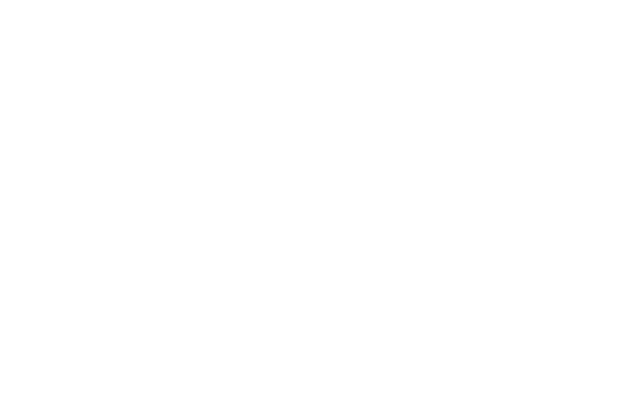
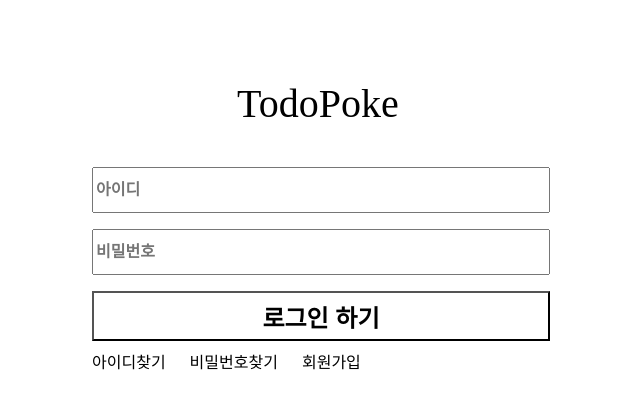
Before and after one commit to yundevingV/todopoke, a React (Create React App) app: page /Login in a window 1280 px wide. Before the commit this address had no page. Shown: the top 408 px of the page, without its empty margins (331-971 px from the left). Built offline with nearby package versions, Linux system fonts and the light colour scheme.

Commit message:
로그인창

```diff
--- a/src/App.js
+++ b/src/App.js
@@ -2,6 +2,8 @@
 
 import SignUp from './pages/SignUp/SignUp'
 import Home from './pages/Home/Home'
+import Login from './pages/Login/Login'
+
 
 import Header from './pages/header/Header'
 
@@ -10,7 +12,7 @@
     <Routes>
           <Route path="/" element={<Home />} />
           <Route path="/SignUp" element={<SignUp />} />
-
+          <Route path="/Login" element={<Login />} />
           {/* 테스트 */}
           <Route path="/Header" element={<Header />} />
 
--- /dev/null
+++ b/src/pages/Login/Login.js
@@ -0,0 +1,119 @@
+import React  from "react";
+
+// 라이브러리
+import styled , {css} from "styled-components";
+import Axios from "axios";
+
+function Login(){
+    return(
+        <>
+            <Container>
+                <TitleWrapper>
+                    <Title>
+                        TodoPoke
+                    </Title>
+                </TitleWrapper>
+
+                <InputWrapper>
+                    <Input
+                        placeholder='아이디'/>
+
+                    <Input
+                        placeholder='비밀번호'/>
+                </InputWrapper>
+
+                <SubmitButtonWrapper>
+                    <SubmitButton>
+                        <SubmitButtonFont>
+                            로그인 하기
+                        </SubmitButtonFont>
+                    </SubmitButton>
+                </SubmitButtonWrapper>
+
+                <SubWrapper>
+                    <Sub>
+                        아이디찾기
+                    </Sub>
+                    <Sub>
+                        비밀번호찾기
+                    </Sub>
+                    <Sub>
+                        회원가입
+                    </Sub>
+                </SubWrapper>
+
+            </Container>
+        </>
+    )
+}
+
+export default Login
+
+const Container = styled.div`
+position: relative;
+top : 5vh;
+
+height: fit-content;
+margin-left : calc(50vw - 225px);
+
+`
+
+const TitleWrapper = styled.div`
+margin-left : calc(225px - 80px);
+`
+
+
+const NameFontSize = {
+    titleFontsize: '40px'
+}
+const Title = styled.p`
+font-size : ${NameFontSize.titleFontsize};
+`
+
+const InputWrapper = styled.div`
+
+`
+
+const Input = styled.input`
+display : block;
+width : 450px;
+height: 40px;
+text-align: left;
+overflow: hidden;
+
+margin-bottom: 1rem;
+::placeholder {
+    font-weight : bold;
+    font-size : 1rem;
+}
+`
+
+const SubmitButtonWrapper = styled.div`
+
+`
+const SubmitButton = styled.button`
+display : block;
+width : 458px;
+height : 50px;
+background : #FFFFFF;
+&:hover {
+    background : #20a8d8;
+    color : #FFFFFF;
+    transition: 0.3s;
+}
+`
+
+const SubmitButtonFont = styled.span`
+font-weight : bold;
+font-size : 1.5rem;
+padding: 1rem;
+`
+
+const SubWrapper = styled.div`
+margin-top: 0.5rem;
+`
+
+const Sub = styled.span`
+
+margin-right: 1.5rem;
+`
--- a/src/pages/SignUp/SignUp.js
+++ b/src/pages/SignUp/SignUp.js
@@ -4,12 +4,17 @@
 import styled , {css} from "styled-components";
 import Axios from "axios";
 
+// 컴포넌트
+import Header from '../header/Header'
 
 const ContainerWrapper = styled.div`
 height: 100vh;
+
+position: relative;
+top : 5vh;
 `
 const Container = styled.div`
-width : 40vh;
+width : 400px;
 height : fit-content;
 margin : 0 auto;
 margin-top : 2rem ;
@@ -149,6 +154,8 @@
     return(
     <>
     <ContainerWrapper>
+
+
         <Container>
             <Title>
                 회원가입
--- a/src/pages/header/Header.js
+++ b/src/pages/header/Header.js
@@ -37,7 +37,8 @@
 
 
 export const fontsize = {
-    titleFontsize: '40px'
+    titleFontsize: '40px',
+
 }
 
 const Title = styled.span`
```
